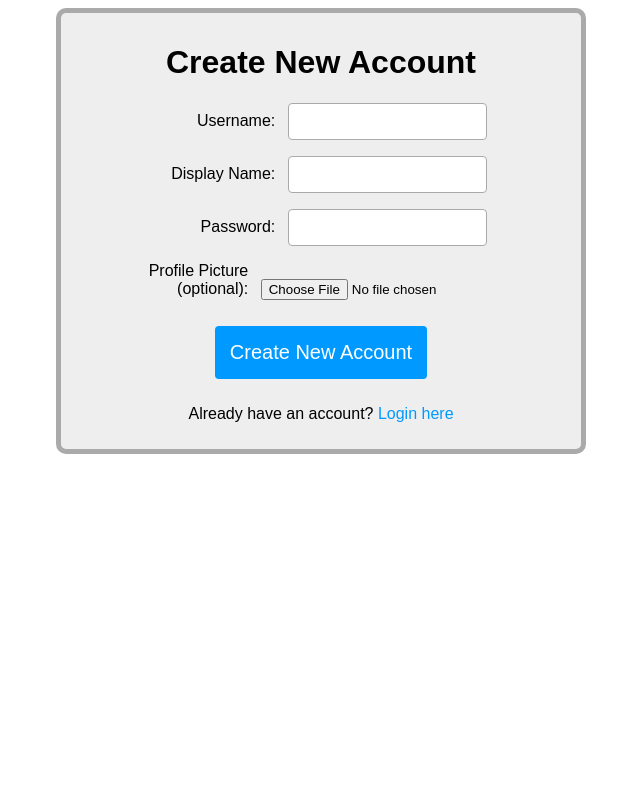
After one commit to PaigePalisade/cis4004, a Flask app: page /register in a window 1280 px wide. The commit adds this page. Shown: the whole page, without its empty margins (319-959 px from the left). Run offline with Flask 3, Linux system fonts and the light colour scheme.

Commit message:
login, database, profile picture uploads

```diff
--- a/main.py
+++ b/main.py
@@ -1,21 +1,140 @@
-from flask import Flask, render_template, request
+from flask import Flask, render_template, request, session, flash, redirect, url_for
 from flask_socketio import SocketIO
 import json
+
+from sqlalchemy import Integer, String
+from flask_sqlalchemy import SQLAlchemy
+from sqlalchemy.orm import DeclarativeBase, Mapped, mapped_column
+
+from passlib.hash import sha256_crypt
+
+from PIL import Image
+
+class Base(DeclarativeBase):
+  pass
+
+db = SQLAlchemy(model_class=Base)
 
 app = Flask(__name__)
 app.config['SECRET_KEY'] = 'your_secret_key'  # Replace with your own secret key
 
+app.config["SQLALCHEMY_DATABASE_URI"] = "sqlite:///project.db"
+db.init_app(app)
+
+class Message(db.Model):
+    id: Mapped[int] = mapped_column(primary_key=True)
+    username: Mapped[str]
+    body: Mapped[str]
+
+class User(db.Model):
+    id: Mapped[int] = mapped_column(primary_key=True)
+    username: Mapped[str] = mapped_column(unique=True)
+    display_name: Mapped[str]
+    password: Mapped[str]
+
+with app.app_context():
+    db.create_all()
+
 socketio = SocketIO(app)
-
-chatlog = []
 
 @app.route('/')
 def index():
-    return render_template('index.html')
+    if 'user_id' not in session:
+        return redirect(url_for("login"))
+    user = User.query.get(session['user_id'])
+    if not user:
+        session.pop('user_id')
+        flash("There was an erorr reading your login")
+        return redirect(url_for("login"))
+    return render_template('index.html', user=user)
+
+@app.route('/register', methods=['GET', 'POST'])
+def register():
+    if request.method == 'POST':
+        username = request.form['username']
+        display_name = request.form['displayname']
+        password = request.form['password']
+
+        error = False
+
+        if len(username) < 2 or len(username) > 10:
+            flash("Username must be between 2 and 10 characters")
+            error = True
+        if len(display_name) < 1 or len(display_name) > 10:
+            flash("Display Name must be between 1 and 10 characters")
+            error = True
+        if len(password) < 5 or len(password) > 10:
+            flash("Password must be between 5 and 10 characters")
+            error = True
+        if 'profile-picture' in request.files and request.files['profile-picture']:
+            file = request.files['profile-picture']
+            try:
+                pfp = Image.open(file)
+                pfp.resize((70,70))
+            except:
+                flash("Could not read pfp")
+                error = True
+        else:
+            pfp = Image.open("static/default_pfp.png")
+        if (error):
+            return redirect(url_for('register'))
+
+        password = sha256_crypt.hash(password)
+
+        usr = User(username = username, display_name=display_name, password=password)
+        db.session.add(usr)
+        db.session.commit()
+        # using webp to annoy people
+        pfp.save(f"static/pfp/{username}.webp")
+        session['user_id'] = usr.id
+        return redirect('/')
+
+    return render_template('register.html')
+
+@app.route('/logout')
+def logout():
+    session.pop('user_id')
+    return redirect(url_for('login'))
+
+@app.route('/login', methods=['GET', 'POST'])
+def login():
+    if request.method == 'POST':
+        username = request.form['username']
+        password = request.form['password']
+
+        error = False
+
+        if not username:
+            flash("Please enter a valid username")
+            error = True
+        if not password:
+            flash("Please enter a valid password")
+            error = True
+
+        if not error:
+            user = User.query.filter_by(username=username).first()
+            if not user:
+                flash("Not a valid user")
+                error = True
+            elif not sha256_crypt.verify(password, user.password):
+                flash("Invalid password")
+                error = True
+            if not error:
+                session['user_id'] = user.id
+                return redirect('/')
+        return redirect(url_for('login'))
+
+        session['user_id'] = usr.id
+        return redirect('/')
+    return render_template('login.html')
 
 @socketio.on('connect')
 def handle_connect():
     print('Client connected')
+    messages = db.session.execute(db.select(Message))
+    chatlog = []
+    for msg in messages:
+        chatlog.append({"username": msg[0].username, "message": msg[0].body})
     socketio.emit('backlog', json.dumps(chatlog), to=request.sid)
 
 
@@ -23,12 +142,12 @@ def handle_connect():
 def handle_message(data):
     print('Received message:', data)
 
-    obj = json.loads(data)
+    if 'user_id' in session:
+        msg = Message(username=User.query.get(session['user_id']).username,body=data)
+        db.session.add(msg)
+        db.session.commit()
 
-    print(obj["username"] + ": " + obj["message"])
-    chatlog.append(obj)
-
-    socketio.emit('newMessage', data)
+        socketio.emit('newMessage', json.dumps({'username': msg.username, 'message': msg.body}))
 
 if __name__ == '__main__':
     socketio.run(app, debug=True)
--- a/static/chat.js
+++ b/static/chat.js
@@ -6,6 +6,7 @@ socket.on('connect', function () {
 
 socket.on('backlog', function(data) {
     let arr = JSON.parse(data);
+    document.getElementById("chatbody").innerHTML = "";
     for (let i = 0; i < arr.length; i++) {
         let username = arr[i].username;
         let message = arr[i].message;
@@ -27,7 +28,5 @@ socket.on('newMessage', function (data) {
 
 function sendMessage() {
     var message = document.getElementById('message').value;
-    var username = document.getElementById('username').value;
-    var response = JSON.stringify({'username': username, 'message': message});
-    socket.emit('message', response);
+    socket.emit('message', message);
 }
--- /dev/null
+++ b/static/login.css
@@ -0,0 +1,44 @@
+/* Used section 5.6 in textbook as reference */
+
+form {
+    background-color: #eee;
+    padding: 10px;
+    border-radius: 10px;
+    width: 500px;
+    margin: auto;
+    text-align: center;
+    border: 5px solid #aaa;
+    font: 16px Arial;
+}
+.flashes {
+    color: red;
+    list-style-type: none;
+    text-align: left;
+}
+input[type=text], input[type=password] {
+    padding: 10px;
+    border: 1px solid #aaa;
+
+    border-radius: 4px;
+}
+label {
+    width: 120px;
+    display: inline-block;
+    text-align: right;
+    margin-right: 8px;
+}
+input[type=submit] {
+    /* width: 150px; */
+    background-color: #09f;
+    color: white;
+    padding: 15px;
+    margin: 10px 0;
+    border: none;
+    border-radius: 4px;
+    cursor: pointer;
+    font: 20px Arial;
+}
+a {
+    color: #09f;
+    text-decoration: none;
+}
--- a/templates/index.html
+++ b/templates/index.html
@@ -8,8 +8,10 @@
 <body>
     <h1>Chat App</h1>
     <div id="chatbody"></div>
-    <label>Username: </label><input type="text" id="username">
+    <hr>
+    <p>Username: {{user.username}}</p>
     <label>message: </label><input type="text" id="message" placeholder="Send a message">
     <button onclick="sendMessage()">Send</button>
+    <p><a href="logout">logout</a></p>
 </body>
 </html>
--- /dev/null
+++ b/templates/register.html
@@ -0,0 +1,39 @@
+<head>
+    <title>Create Account</title>
+    <link rel="stylesheet" href="static/login.css">
+</head>
+<body>
+    <form method = "POST" enctype="multipart/form-data">
+        {% with messages = get_flashed_messages() %}
+        {% if messages %}
+            <ul class=flashes>
+            {% for message in messages %}
+            <li>{{ message }}</li>
+            {% endfor %}
+            </ul>
+        {% endif %}
+        {% endwith %}
+        {% block body %}{% endblock %}
+        <h1>Create New Account</h1>
+        <p>
+            <label for="username">Username: </label>
+            <input type="text" name="username" required/>
+        </p>
+        <p>
+            <label for="displayname">Display Name: </label>
+            <input type="text" name="displayname" required/>
+        </p>
+        <p>
+            <label for="password">Password: </label>
+            <input type="password" name="password" required/>
+        </p>
+        <p>
+            <label for="profile-picture">Profile Picture (optional): </label>
+            <input type="file" name="profile-picture" />
+        </p>
+        <p>
+            <input type="submit" name="submit" value="Create New Account" />
+        </p>
+        <p>Already have an account? <a href="/login">Login here</a></p>
+    </form>
+</body>
```
Also changed, not shown: static/message.html (added, +52 -0 lines), templates/login.html (added, +32 -0 lines), static/default_pfp.png (added), static/pfp/nopfp.webp (added), static/pfp/pfpcity.webp (added), 2 other files.
